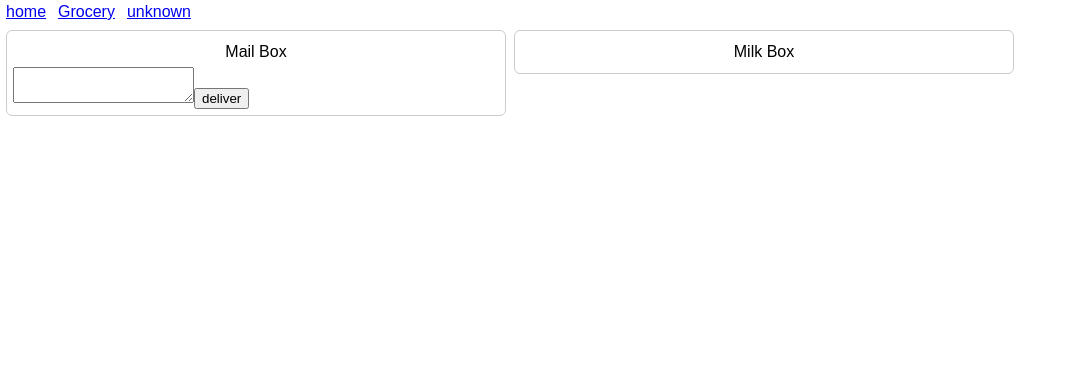
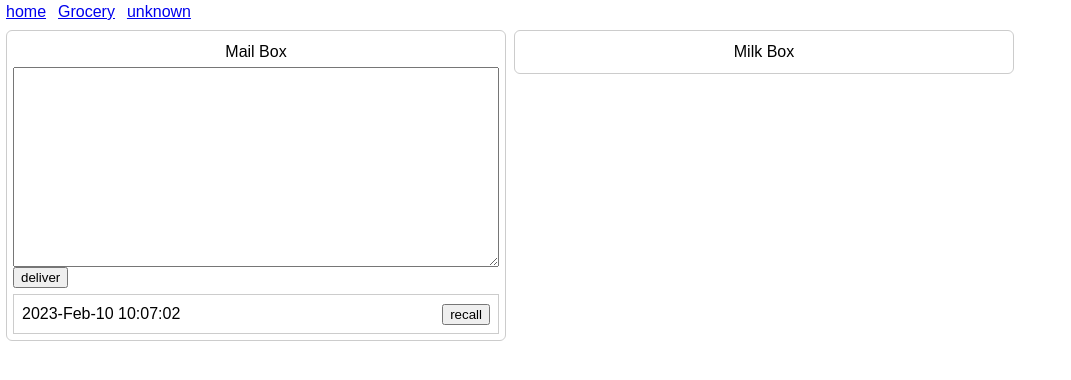
Before and after one commit to Panda0312/aurochs, a React (Create React App) app: page /grocery in a window 1280 px wide. Both pictures are taken after a click on the button "deliver". Shown: the top 380 px of the page, without its empty margins (0-1071 px from the left). Built offline with nearby package versions, Linux system fonts and the light colour scheme; no server answers.

Commit message:
mailbox update

```diff
--- a/package.json
+++ b/package.json
@@ -11,6 +11,7 @@
     "@types/react": "^18.0.27",
     "@types/react-dom": "^18.0.10",
     "i18next": "^22.4.9",
+    "moment": "^2.29.4",
     "openai": "^3.1.0",
     "react": "^18.2.0",
     "react-dom": "^18.2.0",
--- a/src/pages/Grocery/MailBox.tsx
+++ b/src/pages/Grocery/MailBox.tsx
@@ -1,14 +1,34 @@
-import { BoxHeader, BoxRoot } from "./styled";
+import { useRecoilState, useSetRecoilState } from "recoil";
+
+import { mailList, mailText } from "@/store/GroceryState";
+
+import { MailList } from "./MailList";
+import { BoxHeader, BoxRoot, MessageInput } from "./styled";
 
 export const MailBox = () => {
+  const [text, setText] = useRecoilState(mailText);
+  const setList = useSetRecoilState(mailList);
+
   return (
     <BoxRoot>
       <BoxHeader>Mail Box</BoxHeader>
       <div>
-        <textarea />
-        <button>deliver</button>
+        <MessageInput value={text} onChange={e => setText(e.target.value)} />
+        <button
+          onClick={() => {
+            const newItem: TMailItem = {
+              id: `${new Date().getTime()}`,
+              createTime: new Date().getTime(),
+              content: text,
+              status: "",
+            };
+            setList(list => [...list, newItem]);
+          }}
+        >
+          deliver
+        </button>
       </div>
-      <div></div>
+      <MailList />
     </BoxRoot>
   );
 };
--- /dev/null
+++ b/src/pages/Grocery/MailItem.tsx
@@ -0,0 +1,22 @@
+import moment from "moment";
+
+import { MailItemRoot } from "./styled";
+
+type TProps = {
+  value: TMailItem;
+  recall: (id: string) => void;
+};
+
+export const MailItem = (props: TProps) => {
+  const {
+    value: { id, createTime },
+    recall,
+  } = props;
+
+  return (
+    <MailItemRoot>
+      <div>{moment(createTime).format("yyyy-MMM-DD HH:mm:ss")}</div>
+      <button onClick={() => recall(id)}>recall</button>
+    </MailItemRoot>
+  );
+};
--- /dev/null
+++ b/src/pages/Grocery/MailList.tsx
@@ -0,0 +1,25 @@
+import { useRecoilState } from "recoil";
+
+import { mailList } from "@/store/GroceryState";
+
+import { MailItem } from "./MailItem";
+
+export const MailList = () => {
+  const [list, setList] = useRecoilState(mailList);
+  return (
+    <div>
+      {list.map(item => (
+        <MailItem
+          key={item.id}
+          value={item}
+          recall={id =>
+            setList(list => {
+              const index = list.findIndex(item => item.id === id);
+              return [...list.slice(0, index), ...list.slice(index + 1)];
+            })
+          }
+        />
+      ))}
+    </div>
+  );
+};
--- a/src/pages/Grocery/index.tsx
+++ b/src/pages/Grocery/index.tsx
@@ -1,16 +1,18 @@
+import { RecoilRoot } from "recoil";
+
 import { FlexLayout } from "@/components/common/styled";
 
-import { useIo } from "./hooks/useIO";
 import { MailBox } from "./MailBox";
 import { MilkBox } from "./MilkBox";
 
 const Grocery = () => {
-  useIo();
   return (
-    <FlexLayout>
-      <MailBox />
-      <MilkBox />
-    </FlexLayout>
+    <RecoilRoot>
+      <FlexLayout>
+        <MailBox />
+        <MilkBox />
+      </FlexLayout>
+    </RecoilRoot>
   );
 };
 
--- a/src/pages/Grocery/styled/index.ts
+++ b/src/pages/Grocery/styled/index.ts
@@ -14,3 +14,19 @@
   line-height: 30px;
   text-align: center;
 `;
+
+export const MessageInput = styled.textarea`
+  width: 100%;
+  min-height: 200px;
+  display: block;
+`;
+
+export const MailItemRoot = styled.div`
+  display: flex;
+  justify-content: space-between;
+  align-items: center;
+  height: 40px;
+  border: 1px solid #ccc;
+  margin-top: 6px;
+  padding: 0 8px;
+`;
--- /dev/null
+++ b/src/pages/Grocery/types.d.ts
@@ -0,0 +1,6 @@
+type TMailItem = {
+  id: string;
+  content: string;
+  status: string;
+  createTime: number;
+};
--- /dev/null
+++ b/src/store/GroceryState.ts
@@ -0,0 +1,11 @@
+import { atom } from "recoil";
+
+export const mailList = atom<TMailItem[]>({
+  key: "MailList",
+  default: [],
+});
+
+export const mailText = atom<string>({
+  key: "MailText",
+  default: "",
+});
--- /dev/null
+++ b/src/store/index.ts
@@ -0,0 +1 @@
+export * as GroceryState from "./GroceryState";
```
Also changed, not shown: 1 other file (tests, documents, lock files or other folders).
